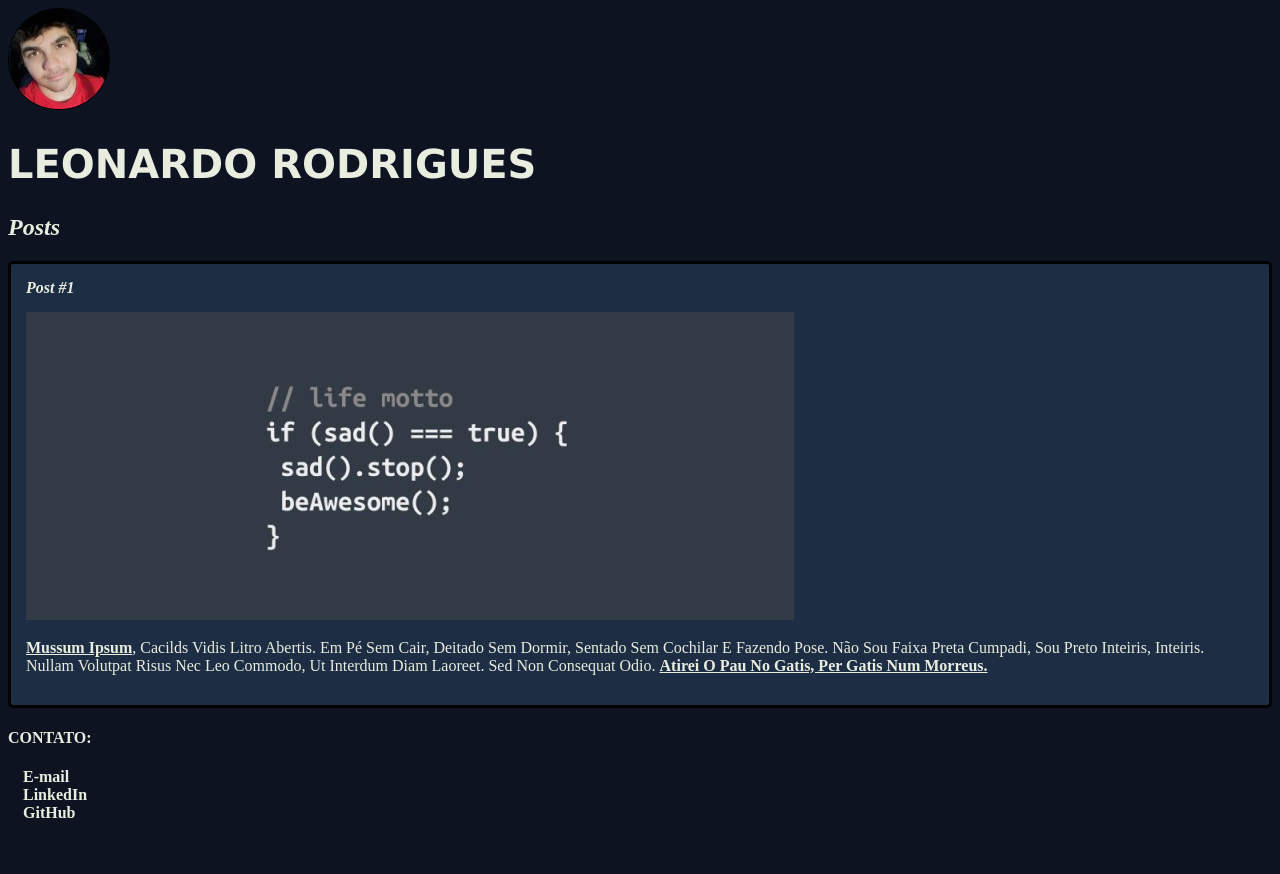
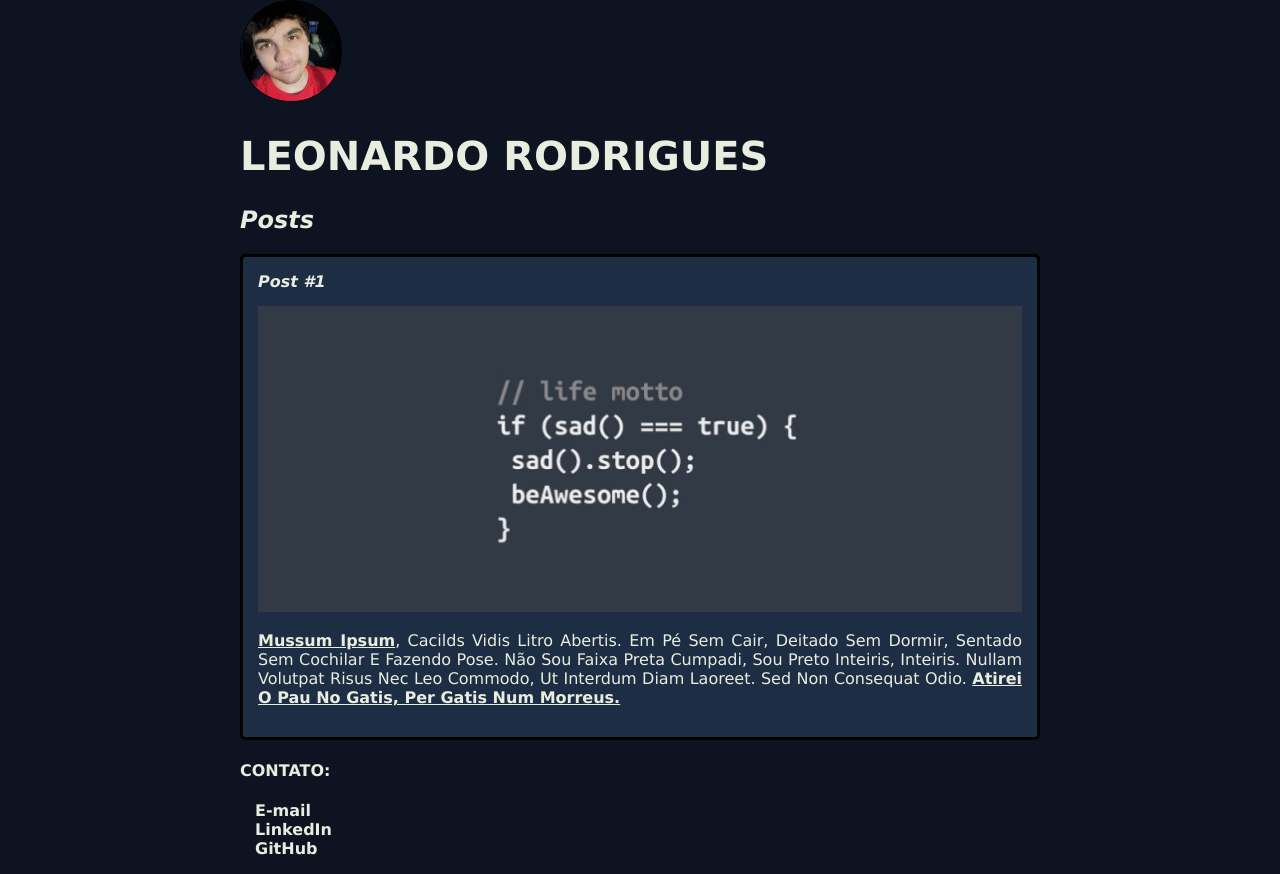
Before and after one commit to leorodrigues91/dio-desafio-github, a plain HTML site: page Módulo II - HTML e CSS3/Introdução a HTML5 e CSS3/index.html in a window 1280 px wide. Before the commit the page ends 838 px from the top, so only its background shows below. Drawn offline with Linux system fonts and the light colour scheme.

Commit message:
Algumas mudanças de alinhamento

```diff
--- a/Módulo II - HTML e CSS3/Introdução a HTML5 e CSS3/style.css
+++ b/Módulo II - HTML e CSS3/Introdução a HTML5 e CSS3/style.css
@@ -1,5 +1,8 @@
 body{
     background: #0d1321;
+    font-family: Verdana, Geneva, Tahoma, sans-serif;
+    max-width: 800px;
+    margin: auto;
 }
 
 .photo {
@@ -47,10 +50,12 @@ a {
     margin-bottom: 15px;
     text-transform: capitalize;
     color: #e8eddf;
+    text-align: justify;
 }
 
 .post_img {
     margin-bottom: 15px;
+    max-width: 100%;
 }
 
 .footer {
```
